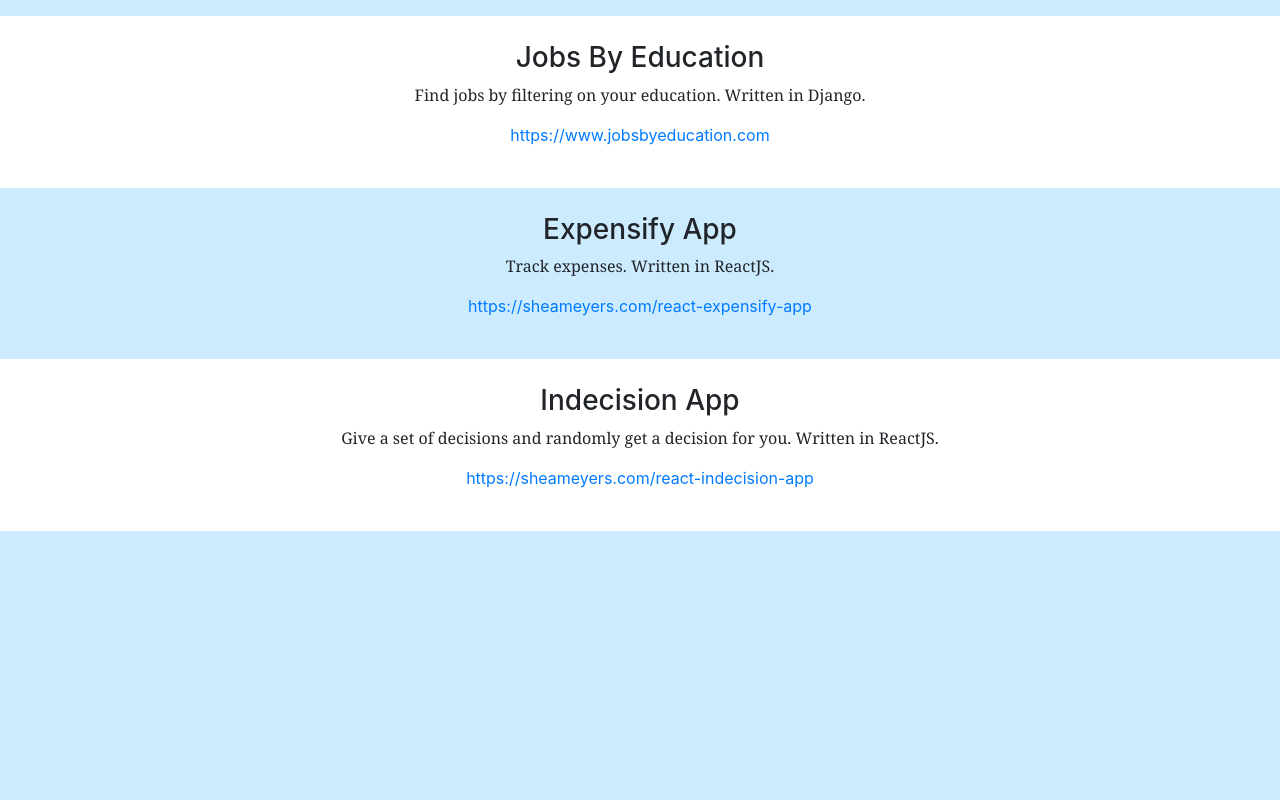
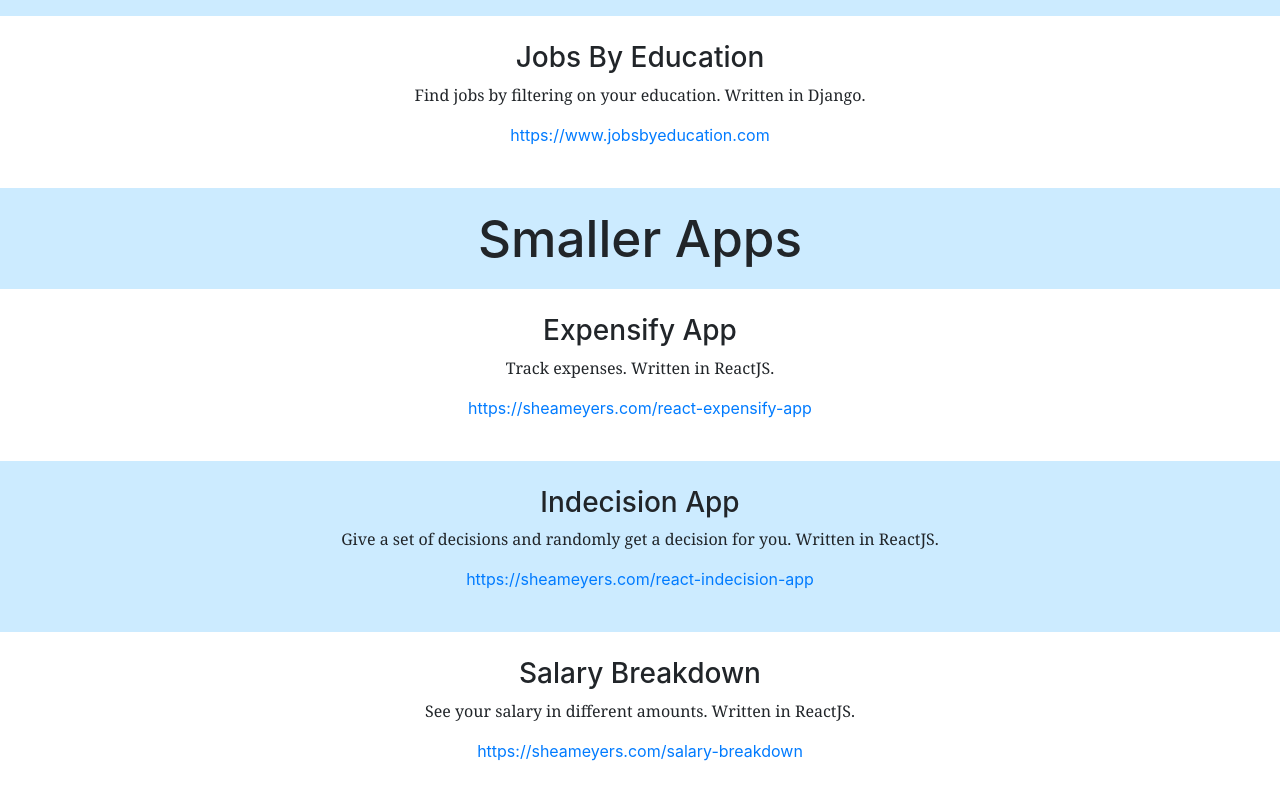
Before and after one commit to SheaMeyers/SheaMeyers.github.io, a React (Create React App) app: page / in a window 1280 px wide. Shown: the part 957-1757 px from the top of the page. Before the commit the page ends 1488 px from the top, so only its background shows below. Built offline with nearby package versions, Linux system fonts and the light colour scheme.

Commit message:
Add new project to home page

```diff
--- a/src/Home.css
+++ b/src/Home.css
@@ -63,6 +63,15 @@
     font-size: 5vw;
 }
 
+.Projects-portion--sub-title {
+    text-align: center;
+    width: 100%;
+    padding: 20px;
+    margin: 0;
+    font-size: 4vw;
+    background-color: #ccebff;
+}
+
 .Projects-portion--project__section {
     width: 100%;
     background-color: #ffffff;
--- a/src/Home.tsx
+++ b/src/Home.tsx
@@ -28,15 +28,21 @@
                     <p>Find jobs by filtering on your education.  Written in Django.</p>
                     <a href="https://www.jobsbyeducation.com" target="_blank" rel="noopener noreferrer">https://www.jobsbyeducation.com</a>
                 </div>
-                <div className="Projects-portion--project__non-white-section">
+                <h3 className="Projects-portion--sub-title">Smaller Apps</h3>
+                <div className="Projects-portion--project__section">
                     <h3>Expensify App</h3>
                     <p>Track expenses.  Written in ReactJS.</p>
                     <a href="https://sheameyers.com/react-expensify-app" target="_blank" rel="noopener noreferrer">https://sheameyers.com/react-expensify-app</a>
                 </div>
-                <div className="Projects-portion--project__section">
+                <div className="Projects-portion--project__non-white-section">
                     <h3>Indecision App</h3>
                     <p>Give a set of decisions and randomly get a decision for you.  Written in ReactJS.</p>
                     <a href="https://sheameyers.com/react-indecision-app" target="_blank" rel="noopener noreferrer">https://sheameyers.com/react-indecision-app</a>
+                </div>
+                <div className="Projects-portion--project__section">
+                    <h3>Salary Breakdown</h3>
+                    <p>See your salary in different amounts.  Written in ReactJS.</p>
+                    <a href="https://sheameyers.com/salary-breakdown" target="_blank" rel="noopener noreferrer">https://sheameyers.com/salary-breakdown</a>
                 </div>
             </div>
         </div>
```
